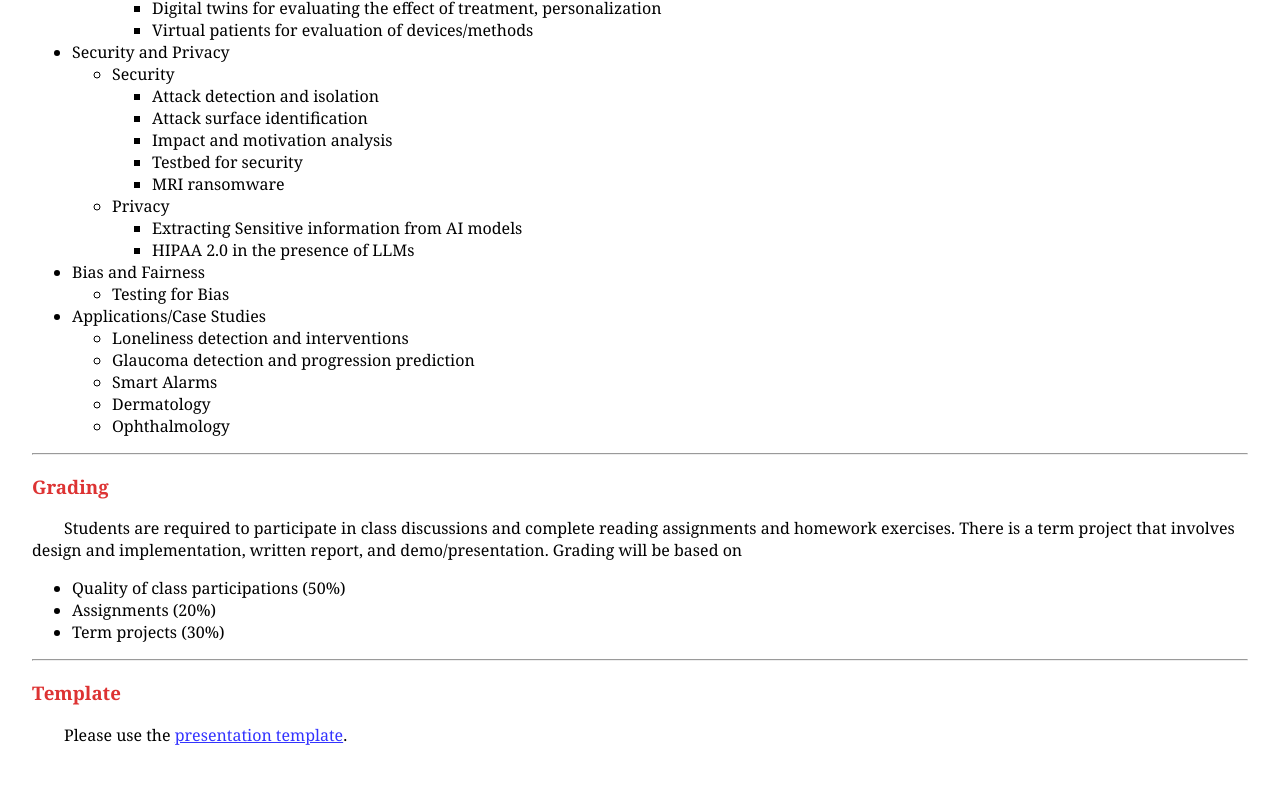
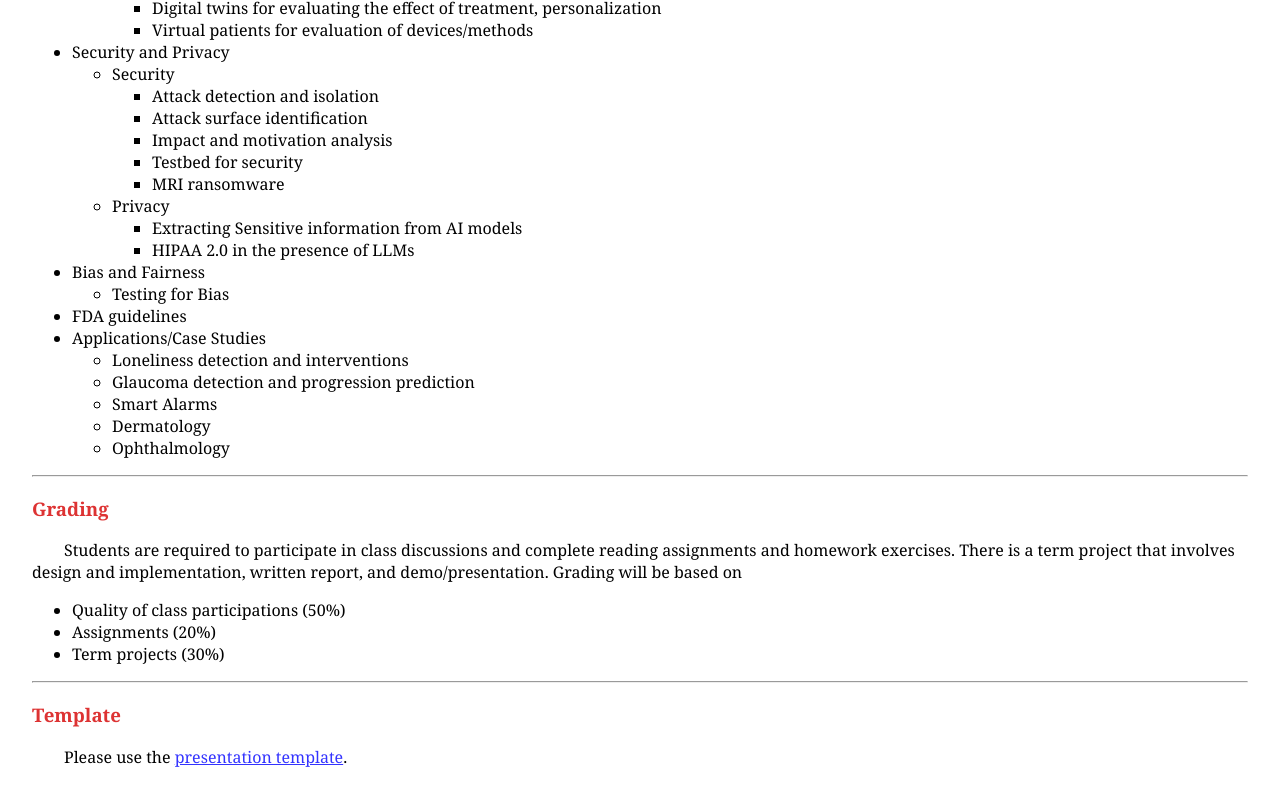
Before and after one commit to lion-zhang/CIS700-IoMT, a plain HTML site: page index.html in a window 1280 px wide. Shown: the part 893-1693 px from the top of the page. Before the commit the page ends 1671 px from the top, so only its background shows below. Drawn offline with Linux system fonts and the light colour scheme.

Commit message:
Update index.html

```diff
--- a/index.html
+++ b/index.html
@@ -97,6 +97,8 @@
 	<li> Testing for Bias </li>
 	</ul>
 
+	<li> FDA guidelines </li>
+
 	<li> Applications/Case Studies </li>
 	<ul>
 		<li> Loneliness detection and interventions </li>
```
